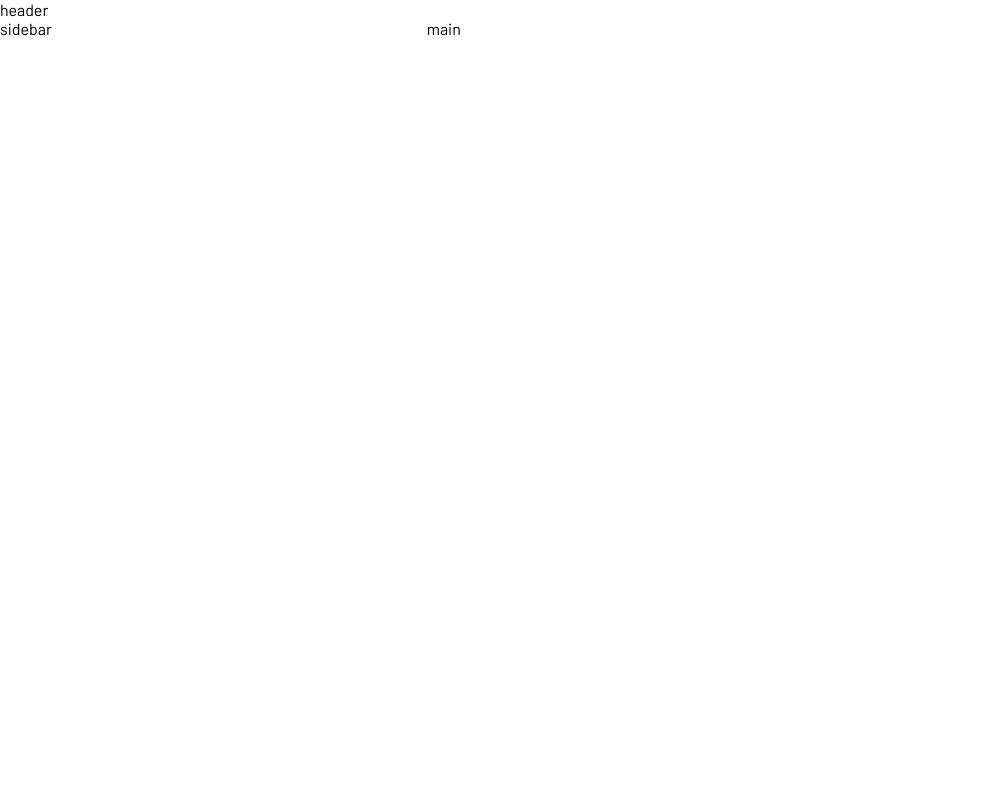
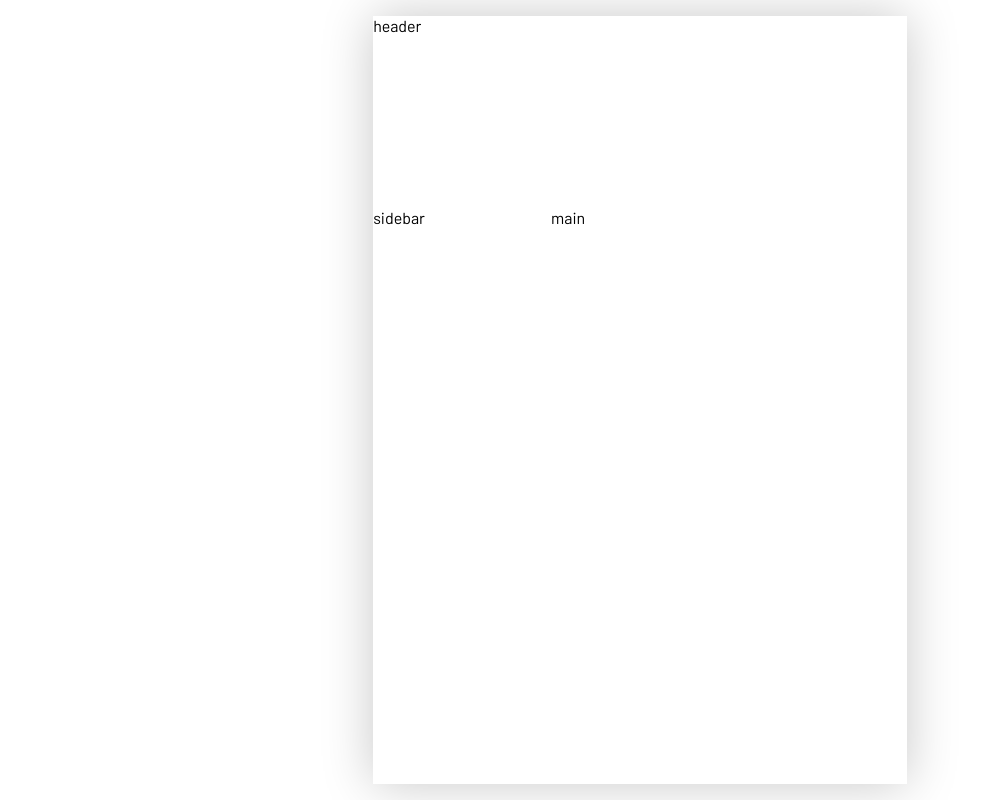
Before and after one commit to gnatogryz/resume, a React (Create React App) app: page / in a window 1280 px wide. Shown: the whole page, without its empty margins (0-988 px from the left). Built offline with nearby package versions, Linux system fonts and the light colour scheme.

Commit message:
styles wip

```diff
--- a/src/Resume.scss
+++ b/src/Resume.scss
@@ -1,19 +1,35 @@
-.App {
-	text-align: center;
-}
+.resume-page {
+	@media only screen {
+		margin: 1em auto;
+		height: calc(100vh - 2em);
+		// a4 paper proportions
+		width: calc(100vh * (210 / 297) - 2em);
+	}
 
-@media (prefers-reduced-motion: no-preference) {
-	.App-logo {
-		animation: App-logo-spin infinite 20s linear;
+	@media only print {
+		@page {
+			size: A4 portrait;
+		}
+		margin: 0;
+		padding: 0;
+		width: 100vw; //210mm;
+		height: 100vh; //297mm;
+		page-break-after: always;
 	}
 }
 
 .resume-container {
+	@media only screen {
+		box-shadow: #c8c8c8 0em 0em 3em;
+	}
+
+	margin: 0;
+	padding: 0;
 	width: 100%;
 	height: 100%;
 	display: grid;
 	grid-template-columns: 1fr 2fr;
-	grid-template-rows: 1fr 2fr;
+	grid-template-rows: 1fr 3fr;
 	gap: 0px 0px;
 	grid-auto-flow: row;
 	grid-template-areas:
@@ -22,11 +38,14 @@
 
 	.header {
 		grid-area: header;
+		//background: green;
 	}
 	.sidebar {
 		grid-area: sidebar;
+		//background: greenyellow;
 	}
 	.main {
 		grid-area: main;
+		//background: antiquewhite;
 	}
 }
--- a/src/Resume.tsx
+++ b/src/Resume.tsx
@@ -4,10 +4,12 @@ import './Resume.scss';
 
 function Resume() {
 	return (
-		<div className="resume-container">
-			<div className="header">header</div>
-			<div className="sidebar">sidebar</div>
-			<div className="main">main</div>
+		<div className="resume-page">
+			<div className="resume-container">
+				<div className="header">header</div>
+				<div className="sidebar">sidebar</div>
+				<div className="main">main</div>
+			</div>
 		</div>
 	);
 }
--- a/src/index.scss
+++ b/src/index.scss
@@ -2,6 +2,7 @@
 
 body {
 	margin: 0;
+	padding: 0;
 	font-family: 'Barlow', -apple-system, BlinkMacSystemFont, 'Segoe UI', 'Roboto', 'Oxygen', 'Ubuntu', 'Cantarell', 'Fira Sans', 'Droid Sans', 'Helvetica Neue',
 		sans-serif;
 	-webkit-font-smoothing: antialiased;
```
Also changed, not shown: src/Divider.tsx (added).
